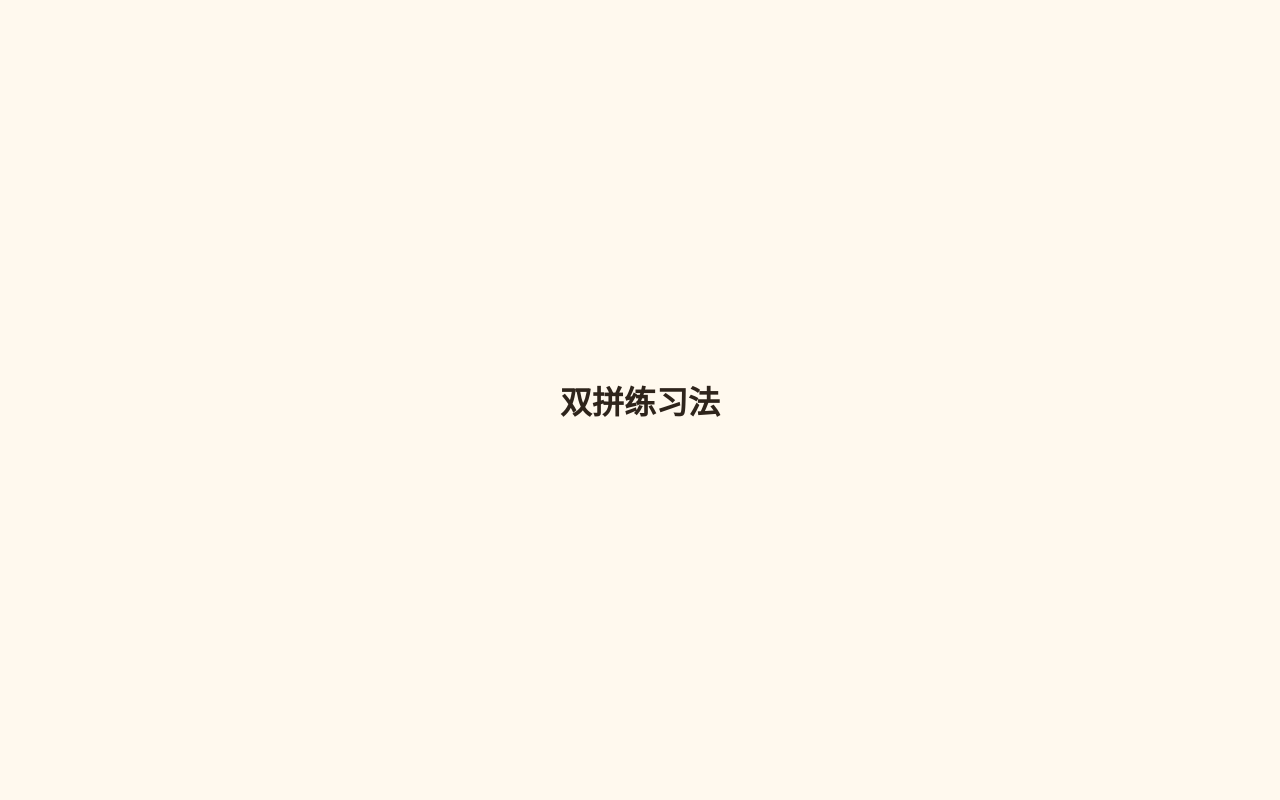
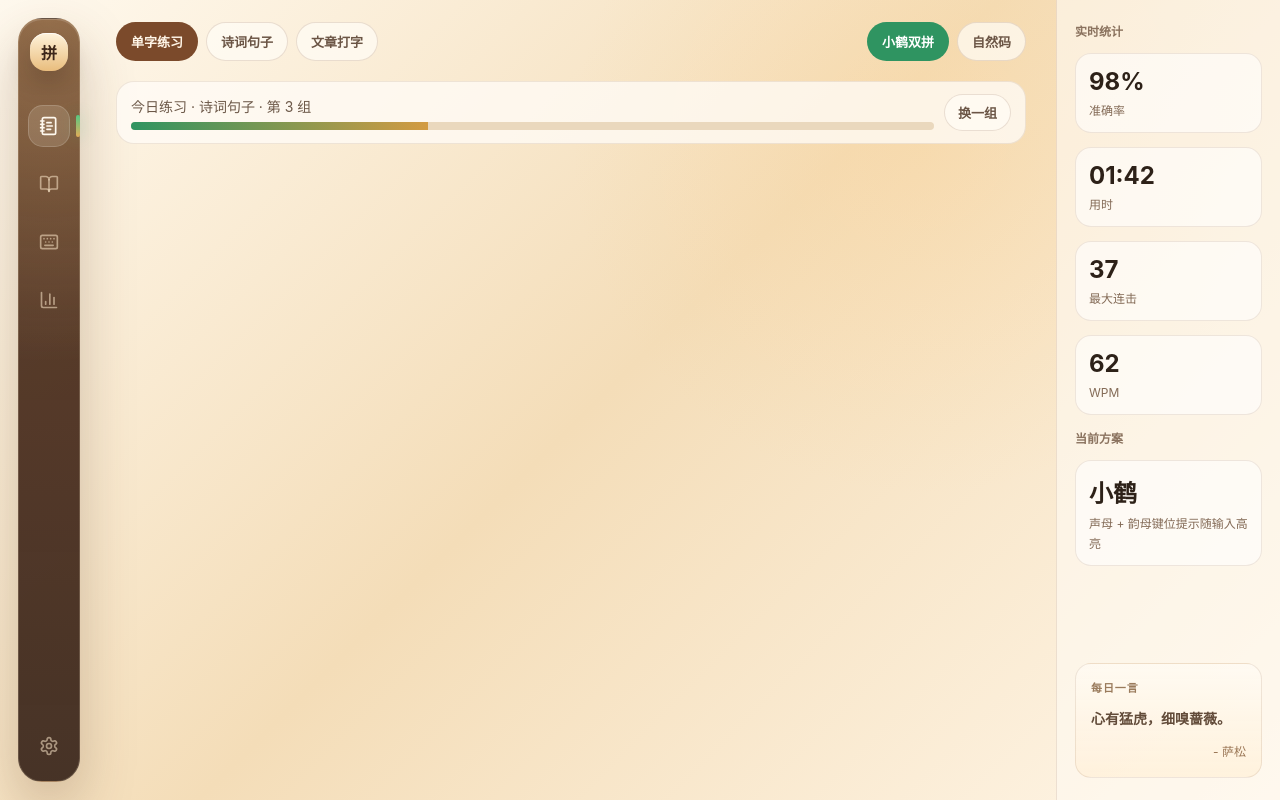
Before and after one commit to AnyAnq/shuangpin-cabin, a Vue app: page / in a window 1280 px wide. Built offline with nearby package versions, Linux system fonts and the light colour scheme.

Commit message:
feat: build immersive practice shell

```diff
--- /dev/null
+++ b/src/components/controls/ModuleTabs.vue
@@ -0,0 +1,7 @@
+<template>
+  <div class="segmented-control" aria-label="练习模块">
+    <button class="segment is-active" type="button">单字练习</button>
+    <button class="segment" type="button">诗词句子</button>
+    <button class="segment" type="button">文章打字</button>
+  </div>
+</template>
--- /dev/null
+++ b/src/components/controls/SchemeSwitch.vue
@@ -0,0 +1,6 @@
+<template>
+  <div class="segmented-control" aria-label="双拼方案">
+    <button class="segment is-green" type="button">小鹤双拼</button>
+    <button class="segment" type="button">自然码</button>
+  </div>
+</template>
--- /dev/null
+++ b/src/components/layout/AppShell.vue
@@ -0,0 +1,26 @@
+<template>
+  <div class="app-shell">
+    <FloatingSidebar />
+    <main class="practice-main">
+      <div class="practice-topbar">
+        <ModuleTabs />
+        <SchemeSwitch />
+      </div>
+      <section class="session-strip">
+        <div>
+          <p>今日练习 · 诗词句子 · 第 3 组</p>
+          <div class="session-progress"><span /></div>
+        </div>
+        <button type="button" class="soft-pill">换一组</button>
+      </section>
+    </main>
+    <RightInsightPanel />
+  </div>
+</template>
+
+<script setup lang="ts">
+import ModuleTabs from '../controls/ModuleTabs.vue';
+import SchemeSwitch from '../controls/SchemeSwitch.vue';
+import FloatingSidebar from './FloatingSidebar.vue';
+import RightInsightPanel from './RightInsightPanel.vue';
+</script>
--- /dev/null
+++ b/src/components/layout/FloatingSidebar.vue
@@ -0,0 +1,18 @@
+<template>
+  <div class="rail-shell">
+    <aside class="floating-rail" data-testid="floating-sidebar">
+      <div class="brand-mark">拼</div>
+      <nav class="rail-nav" aria-label="主导航">
+        <button class="rail-item is-active" type="button" title="练习"><NotebookText /></button>
+        <button class="rail-item" type="button" title="课程"><BookOpen /></button>
+        <button class="rail-item" type="button" title="键位对照"><Keyboard /></button>
+        <button class="rail-item" type="button" title="记录"><ChartColumn /></button>
+      </nav>
+      <button class="rail-item rail-bottom" type="button" title="设置"><Settings /></button>
+    </aside>
+  </div>
+</template>
+
+<script setup lang="ts">
+import { BookOpen, ChartColumn, Keyboard, NotebookText, Settings } from '@lucide/vue';
+</script>
--- /dev/null
+++ b/src/components/layout/RightInsightPanel.vue
@@ -0,0 +1,16 @@
+<template>
+  <aside class="right-panel">
+    <p class="panel-title">实时统计</p>
+    <section class="stat-card"><strong>98%</strong><span>准确率</span></section>
+    <section class="stat-card"><strong>01:42</strong><span>用时</span></section>
+    <section class="stat-card"><strong>37</strong><span>最大连击</span></section>
+    <section class="stat-card"><strong>62</strong><span>WPM</span></section>
+    <p class="panel-title">当前方案</p>
+    <section class="stat-card"><strong>小鹤</strong><span>声母 + 韵母键位提示随输入高亮</span></section>
+    <section class="quote-card">
+      <span>每日一言</span>
+      <strong>心有猛虎，细嗅蔷薇。</strong>
+      <em>- 萨松</em>
+    </section>
+  </aside>
+</template>
--- a/src/styles/global.css
+++ b/src/styles/global.css
@@ -15,9 +15,259 @@ button {
   font: inherit;
 }
 
-.bootstrap-view {
+.app-shell {
   min-height: 100vh;
   display: grid;
+  grid-template-columns: 104px minmax(0, 1fr) 224px;
+  background:
+    radial-gradient(circle at 72% 18%, rgba(255, 203, 128, 0.22), transparent 31%),
+    linear-gradient(135deg, #fff9ee 0%, #f4ddb8 48%, #fff6e8 100%);
+}
+
+.rail-shell {
+  display: grid;
+  align-items: stretch;
+  padding: 18px 0 18px 18px;
+}
+
+.floating-rail {
+  width: 62px;
+  display: flex;
+  flex-direction: column;
+  align-items: center;
+  padding: 14px 0;
+  border: 1px solid rgba(255, 236, 202, 0.18);
+  border-radius: 24px;
+  background:
+    radial-gradient(circle at 50% 0%, rgba(255, 210, 143, 0.32), transparent 45%),
+    linear-gradient(180deg, rgba(92, 56, 35, 0.96), rgba(59, 39, 28, 0.94));
+  box-shadow: 0 24px 54px rgba(87, 53, 28, 0.26), inset 0 1px 0 rgba(255, 255, 255, 0.16);
+}
+
+.brand-mark {
+  width: 38px;
+  height: 38px;
+  display: grid;
   place-items: center;
-  background: var(--color-bg);
+  margin-bottom: 34px;
+  border-radius: 16px;
+  background: linear-gradient(180deg, #fff3db, #e9bd7d);
+  color: #3d271a;
+  font-weight: 900;
+  box-shadow: 0 12px 24px rgba(32, 20, 14, 0.22), inset 0 1px 0 rgba(255, 255, 255, 0.75);
 }
+
+.rail-nav {
+  display: grid;
+  gap: 16px;
+}
+
+.rail-item {
+  position: relative;
+  width: 42px;
+  height: 42px;
+  display: grid;
+  place-items: center;
+  border: 0;
+  border-radius: 15px;
+  background: transparent;
+  color: rgba(255, 235, 205, 0.54);
+  cursor: pointer;
+}
+
+.rail-item svg {
+  width: 20px;
+  height: 20px;
+}
+
+.rail-item.is-active {
+  background: rgba(255, 246, 229, 0.15);
+  color: #fff9ef;
+  box-shadow: inset 0 0 0 1px rgba(255, 255, 255, 0.16);
+}
+
+.rail-item.is-active::after {
+  content: "";
+  position: absolute;
+  right: -10px;
+  width: 4px;
+  height: 22px;
+  border-radius: 999px;
+  background: linear-gradient(180deg, #56c982, #e2ad58);
+  box-shadow: 0 0 16px rgba(86, 201, 130, 0.42);
+}
+
+.rail-bottom {
+  margin-top: auto;
+}
+
+.practice-main {
+  display: grid;
+  grid-template-rows: auto auto minmax(0, 1fr);
+  gap: 20px;
+  padding: 22px 30px 28px 12px;
+}
+
+.practice-topbar {
+  display: flex;
+  align-items: center;
+  justify-content: space-between;
+  gap: 18px;
+}
+
+.segmented-control {
+  display: flex;
+  flex-wrap: wrap;
+  gap: 8px;
+  align-items: center;
+}
+
+.segment,
+.soft-pill {
+  border: 1px solid rgba(123, 74, 43, 0.16);
+  border-radius: 999px;
+  background: rgba(255, 252, 246, 0.72);
+  color: #6b5545;
+  cursor: pointer;
+  font-size: 13px;
+  font-weight: 700;
+}
+
+.segment {
+  padding: 9px 14px;
+}
+
+.soft-pill {
+  padding: 8px 13px;
+}
+
+.segment.is-active {
+  border-color: transparent;
+  background: var(--color-brown);
+  color: #fff5e7;
+}
+
+.segment.is-green {
+  border-color: transparent;
+  background: var(--color-green);
+  color: #fff;
+}
+
+.session-strip {
+  display: grid;
+  grid-template-columns: 1fr auto;
+  gap: 10px;
+  align-items: center;
+  padding: 12px 14px;
+  border: 1px solid rgba(130, 86, 48, 0.13);
+  border-radius: 18px;
+  background: rgba(255, 252, 246, 0.78);
+}
+
+.session-strip p {
+  margin: 0 0 6px;
+  color: #6c5848;
+  font-size: 14px;
+}
+
+.session-progress {
+  height: 8px;
+  overflow: hidden;
+  border-radius: 999px;
+  background: #ead8bd;
+}
+
+.session-progress span {
+  display: block;
+  width: 37%;
+  height: 100%;
+  background: linear-gradient(90deg, var(--color-green), var(--color-amber));
+}
+
+.right-panel {
+  display: flex;
+  flex-direction: column;
+  gap: 14px;
+  padding: 22px 18px;
+  border-left: 1px solid rgba(123, 74, 43, 0.13);
+  background: rgba(255, 250, 242, 0.62);
+}
+
+.panel-title {
+  margin: 0;
+  color: #8a725e;
+  font-size: 12px;
+  font-weight: 800;
+}
+
+.stat-card,
+.quote-card {
+  border: 1px solid rgba(123, 74, 43, 0.12);
+  border-radius: 16px;
+  background: rgba(255, 255, 255, 0.58);
+}
+
+.stat-card {
+  padding: 13px;
+}
+
+.stat-card strong {
+  display: block;
+  margin-bottom: 3px;
+  color: #2d2118;
+  font-size: 24px;
+}
+
+.stat-card span {
+  color: #846b57;
+  font-size: 12px;
+}
+
+.quote-card {
+  margin-top: auto;
+  padding: 15px;
+  background: linear-gradient(180deg, rgba(255, 251, 244, 0.72), rgba(255, 239, 214, 0.68));
+  color: #624b39;
+  line-height: 1.75;
+}
+
+.quote-card span {
+  display: block;
+  margin-bottom: 8px;
+  color: #9a7b5c;
+  font-size: 11px;
+  font-weight: 900;
+  letter-spacing: 0.08em;
+}
+
+.quote-card strong {
+  display: block;
+  font-size: 14px;
+}
+
+.quote-card em {
+  display: block;
+  margin-top: 10px;
+  color: #9a7655;
+  font-size: 12px;
+  font-style: normal;
+  text-align: right;
+}
+
+@media (max-width: 960px) {
+  .app-shell {
+    grid-template-columns: 76px minmax(0, 1fr);
+  }
+
+  .right-panel {
+    display: none;
+  }
+
+  .practice-main {
+    padding: 18px 18px 18px 4px;
+  }
+
+  .rail-shell {
+    padding-left: 10px;
+  }
+}
--- a/src/views/PracticeView.vue
+++ b/src/views/PracticeView.vue
@@ -1,5 +1,7 @@
 <template>
-  <main class="bootstrap-view">
-    <h1>双拼练习法</h1>
-  </main>
+  <AppShell />
 </template>
+
+<script setup lang="ts">
+import AppShell from '../components/layout/AppShell.vue';
+</script>
```
Also changed, not shown: 1 other file (tests, documents, lock files or other folders).
